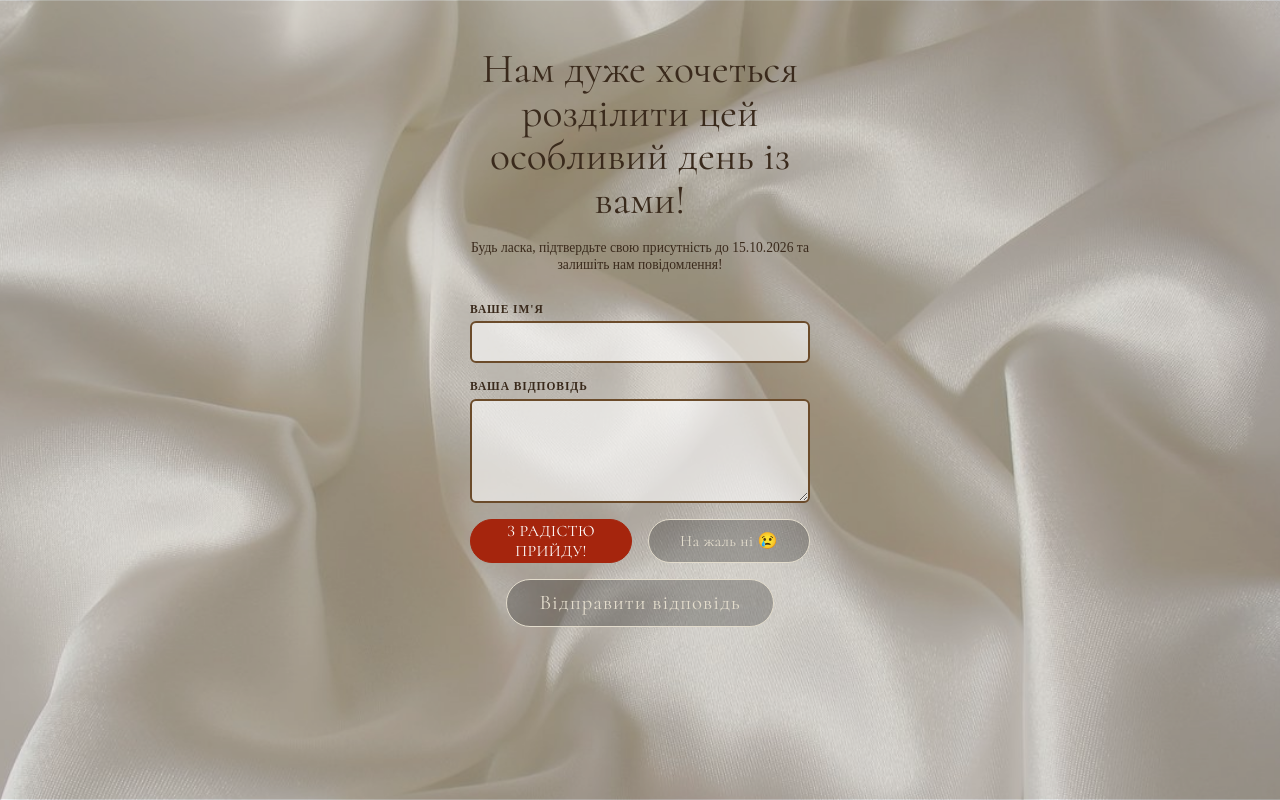
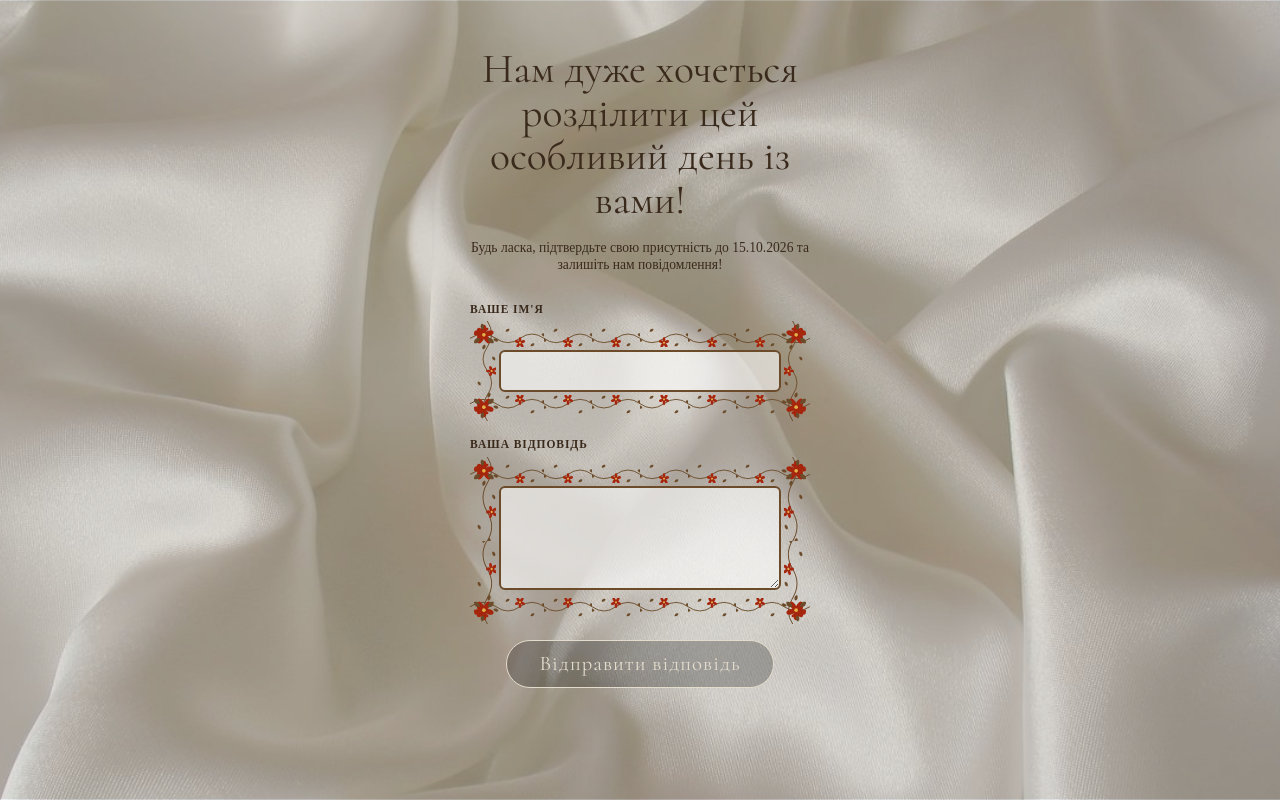
Before and after one commit to s4laTcezar/wedding-invitation, an Angular app in the folder frontend/: page /rsvp in a window 1280 px wide. Built offline with nearby package versions, Linux system fonts and the light colour scheme.

Commit message:
changed last page

```diff
--- a/frontend/src/app/components/rsvp-page/rsvp-page.component.html
+++ b/frontend/src/app/components/rsvp-page/rsvp-page.component.html
@@ -8,7 +8,9 @@
     <form class="form" [formGroup]="form" (ngSubmit)="submit()" novalidate>
       <label class="field">
         <span class="field__label">ВАШЕ ІМ'Я</span>
-        <input type="text" formControlName="fullName" autocomplete="name" />
+        <div class="field__frame">
+          <input type="text" formControlName="fullName" autocomplete="name" />
+        </div>
         @if (form.controls.fullName.touched && form.controls.fullName.invalid) {
           <span class="field__error">Напишіть, як до вас звертатися</span>
         }
@@ -16,19 +18,10 @@
 
       <label class="field">
         <span class="field__label">ВАША ВІДПОВІДЬ</span>
-        <textarea formControlName="responseText" rows="4"></textarea>
+        <div class="field__frame">
+          <textarea formControlName="responseText" rows="4"></textarea>
+        </div>
       </label>
-
-      <div class="choice">
-        <button type="button" class="choice__btn choice__btn--accept"
-          [class.choice__btn--active]="attending" (click)="choose(true)">
-          З РАДІСТЮ ПРИЙДУ!
-        </button>
-        <button type="button" class="choice__btn choice__btn--decline"
-          [class.choice__btn--active]="!attending" (click)="choose(false)">
-          На жаль ні 😢
-        </button>
-      </div>
 
       <button type="submit" class="submit" [disabled]="status === 'sending'">
         {{ status === 'sending' ? 'НАДСИЛАЄМО…' : 'Відправити відповідь' }}
--- a/frontend/src/app/components/rsvp-page/rsvp-page.component.scss
+++ b/frontend/src/app/components/rsvp-page/rsvp-page.component.scss
@@ -66,6 +66,16 @@
   font-size: 0.76rem;
 }
 
+.field__frame {
+  display: block;
+  border-style: solid;
+  border-width: 26px;
+  border-image-source: url('/assets/laceFrame.svg');
+  border-image-slice: 30;
+  border-image-repeat: round;
+  padding: 3px;
+}
+
 input[type='text'],
 textarea {
   width: 100%;
@@ -91,30 +101,6 @@ textarea:focus {
   border-color: #a5250d;
 }
 
-.choice {
-  display: flex;
-  gap: 16px;
-}
-
-.choice__btn {
-  flex: 1;
-  min-height: 42px;
-  border: 1px solid #e3dccc;
-  border-radius: 22px;
-  background: rgba(0, 0, 0, 0.25);
-  color: #e3dccc;
-  font-family: 'Cormorant', serif;
-  font-size: 1rem;
-  letter-spacing: 0.02em;
-  cursor: pointer;
-}
-
-.choice__btn--active {
-  background: #a5250d;
-  border-color: #a5250d;
-  color: #fff;
-}
-
 .submit {
   align-self: center;
   border: 1px solid #e3dccc;
--- a/frontend/src/app/components/rsvp-page/rsvp-page.component.ts
+++ b/frontend/src/app/components/rsvp-page/rsvp-page.component.ts
@@ -22,14 +22,6 @@ export class RsvpPageComponent {
     attending: [true, Validators.required],
     responseText: [''],
   });
-
-  get attending(): boolean {
-    return this.form.controls.attending.value === true;
-  }
-
-  choose(attending: boolean): void {
-    this.form.controls.attending.setValue(attending);
-  }
 
   submit(): void {
     if (this.form.invalid) {
```
Also changed, not shown: frontend/public/assets/laceFrame.svg (added).
